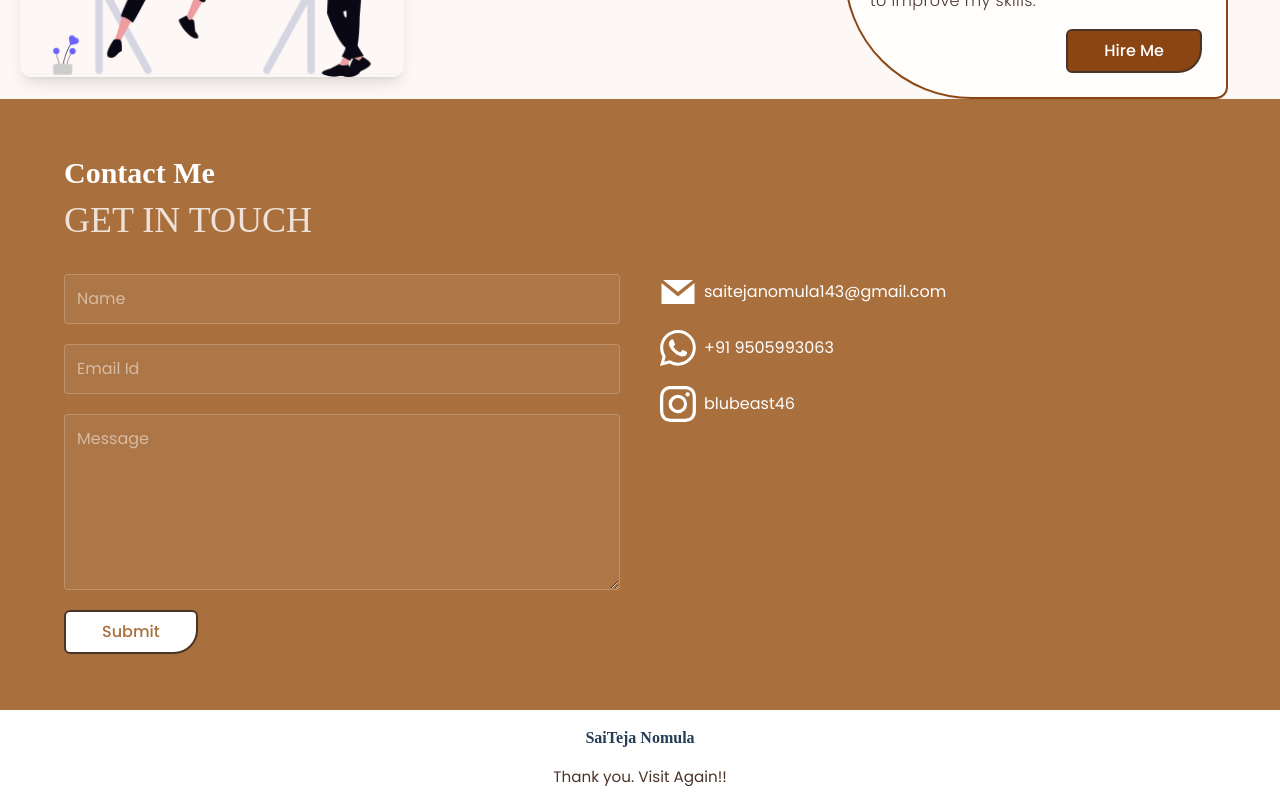
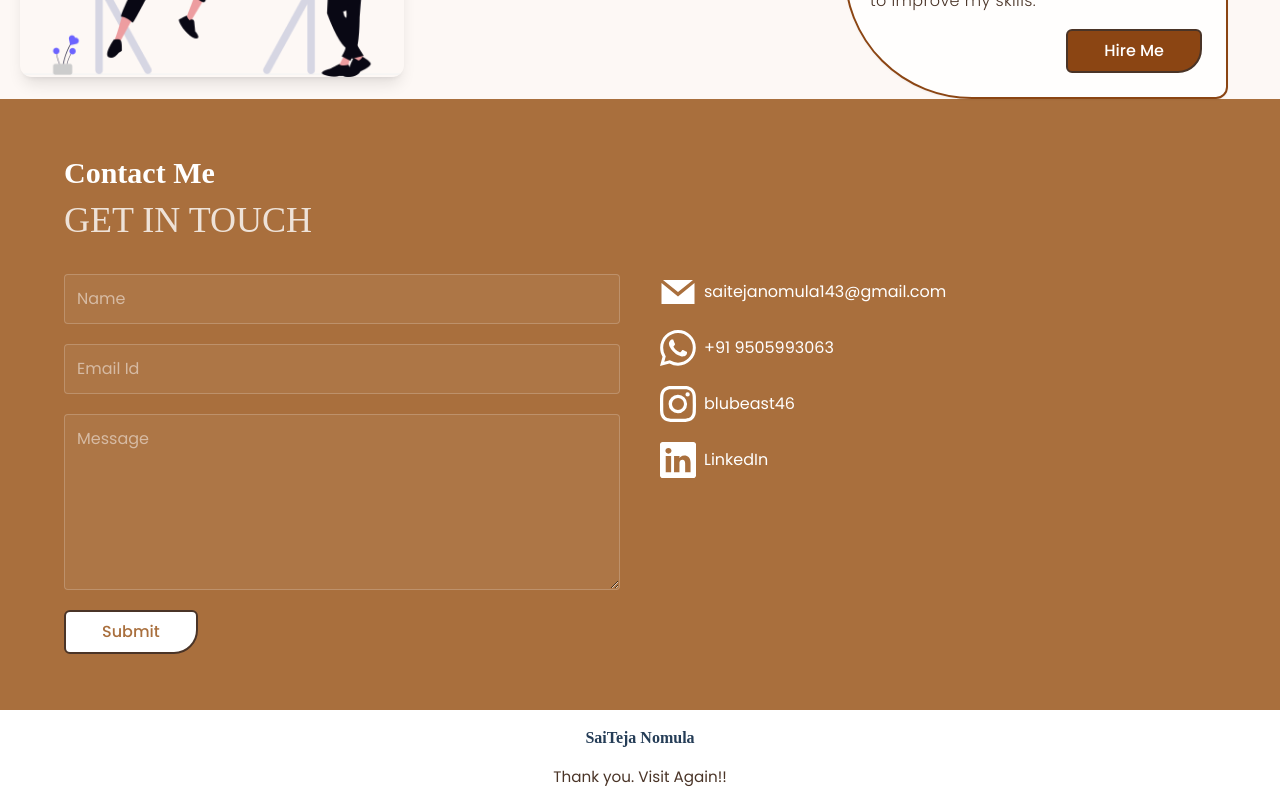
Before and after one commit to Saiteja0730/teja-portfolio, a React (Vite) app: page / in a window 1280 px wide. Shown: the part 3487-4287 px from the top of the page. Built offline with nearby package versions, Linux system fonts and the light colour scheme; a web font is replaced by a local one.

Commit message:
updated linkedin

```diff
--- a/src/Content.js
+++ b/src/Content.js
@@ -33,7 +33,7 @@ import Hireme_person2 from "./assets/images/Hireme/person2.png";
 // import icons from react-icons
 import { GrMail } from "react-icons/gr";
 import { MdArrowForward } from "react-icons/md";
-import { BsInstagram, BsWhatsapp } from "react-icons/bs";
+import { BsInstagram, BsWhatsapp, BsLinkedin } from "react-icons/bs";
 import { TbSmartHome } from "react-icons/tb";
 import { BiUser } from "react-icons/bi";
 import { RiServiceLine, RiProjectorLine } from "react-icons/ri";
@@ -227,6 +227,11 @@ export const content = {
         icon: BsInstagram,
         link: "https://www.instagram.com/__blue_beast__46/",
       },
+      {
+        text: "LinkedIn",
+        icon: BsLinkedin,
+        link: "https://www.linkedin.com/in/saiteja-nomula/",
+      },
     ],
   }
 };
```
